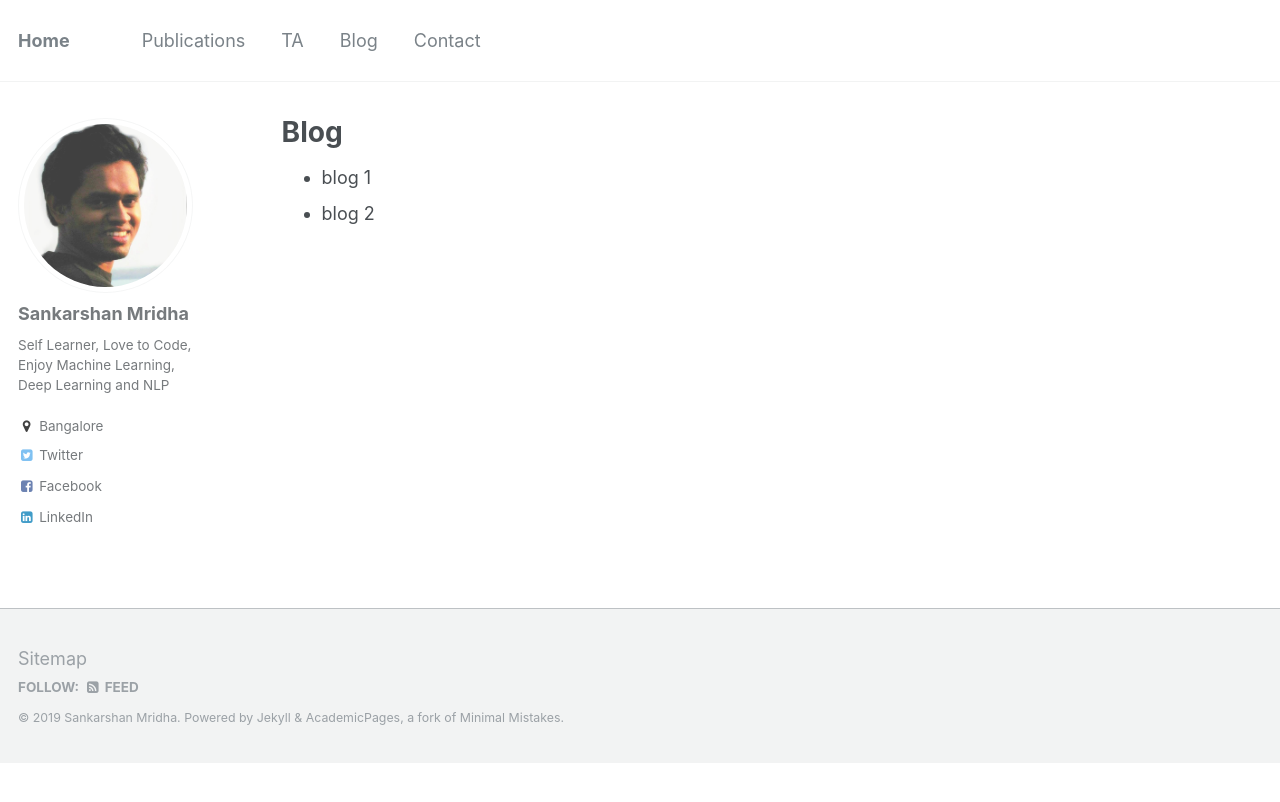
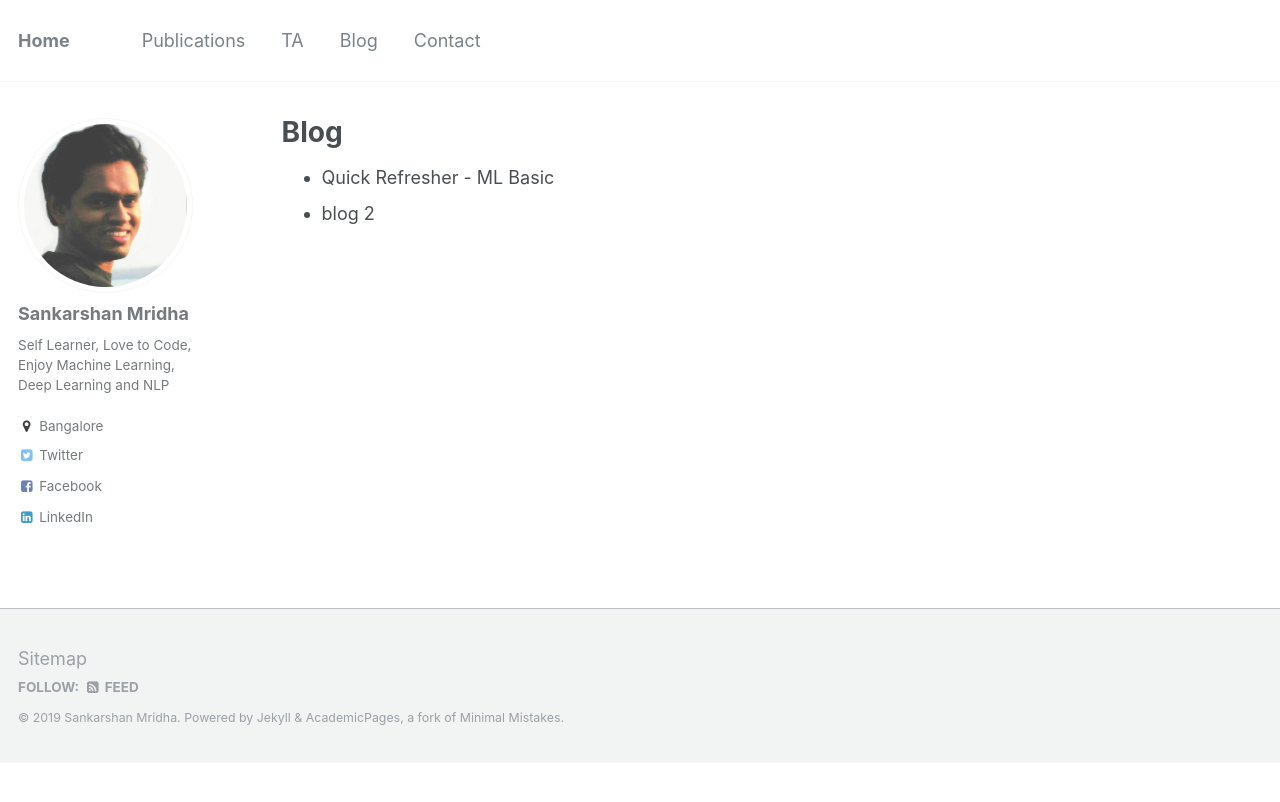
Before and after one commit to msank00/msank00.github.io, a Jekyll site: the page built from _pages/blog.md, in a window 1280 px wide. Shown: the top 802 px of the page. Built offline with Jekyll 4.4.1, drawn with Linux system fonts in a browser that asks for light colours.

Commit message:
Add blog sites

```diff
--- a/_pages/blog.md
+++ b/_pages/blog.md
@@ -5,5 +5,5 @@ permalink: /blog/
 author_profile: true
 ---
 
-- [blog 1](blog_1_quick_refresher.html)
+- [Quick Refresher - ML Basic](blog_0_quick_refresher.html)
 - [blog 2](https://en.wikipedia.org/wiki/Saurav_Ganguly)
```
Also changed, not shown: _pages/blog_0_quick_refresher.html (renamed from _pages/blog_1_quick_refresher.html).
